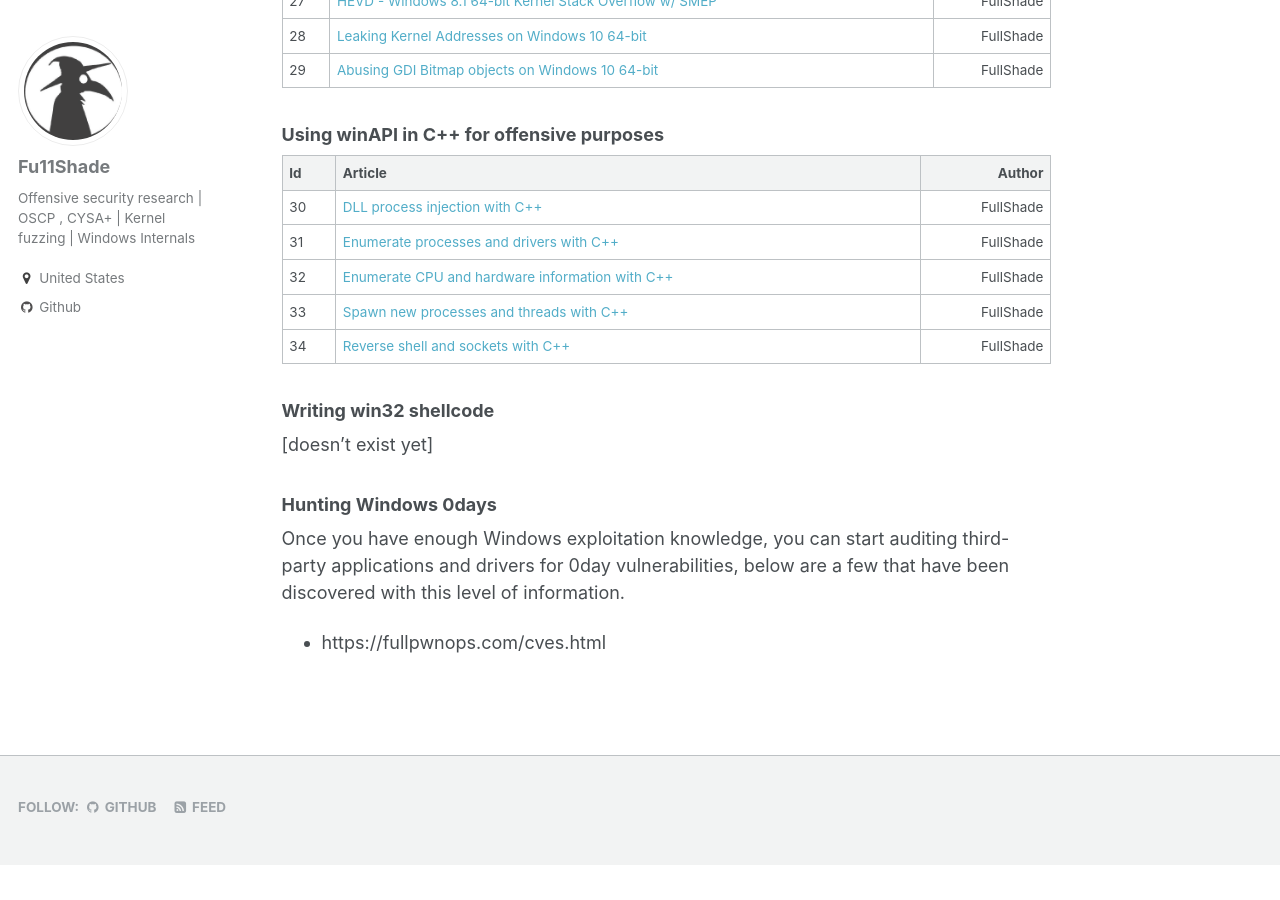
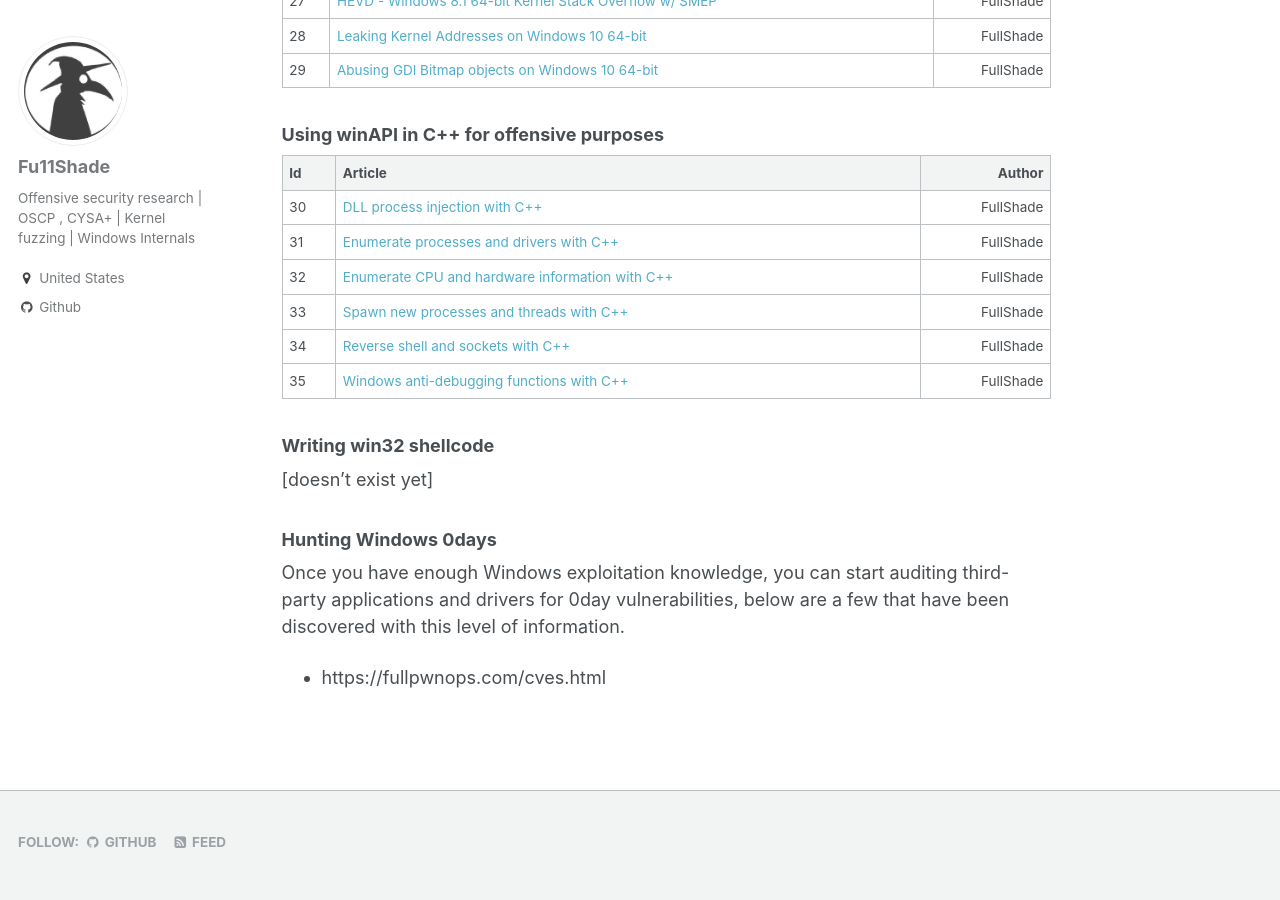
Before and after one commit to asdyxcyxc/FULLSHADE.github.io, a Jekyll site: the page built from _pages/windows-exploitation-pathway.md, in a window 1280 px wide and 900 px high, scrolled down 1939 px. Built offline with Jekyll 4.4.1, drawn with Linux system fonts in a browser that asks for light colours; before the commit the page ends 2804 px from its top, so only the background shows below that.

Commit message:
Update windows-exploitation-pathway.md

```diff
--- a/_pages/windows-exploitation-pathway.md
+++ b/_pages/windows-exploitation-pathway.md
@@ -76,7 +76,7 @@ Fair warning, some of the following posts are not finished yet... Most everythin
 | 32 | [Enumerate CPU and hardware information with C++](https://fullpwnops.com/gdi-exploitation/) | FullShade |
 | 33 | [Spawn new processes and threads  with C++](https://fullpwnops.com/gdi-exploitation/) | FullShade |
 | 34 | [Reverse shell and sockets with C++](https://fullpwnops.com/gdi-exploitation/) | FullShade |
-
+| 35 | [Windows anti-debugging functions with C++](https://fullpwnops.com/malware-antidebug/) | FullShade |
 
 ### Writing win32 shellcode
 
```
